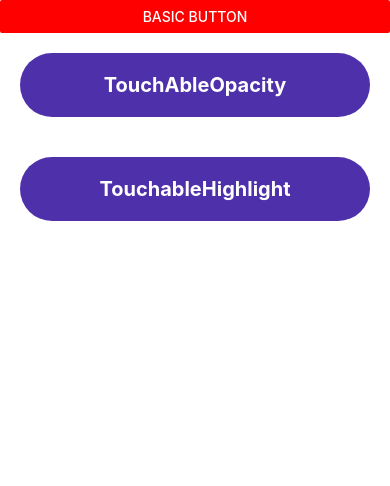
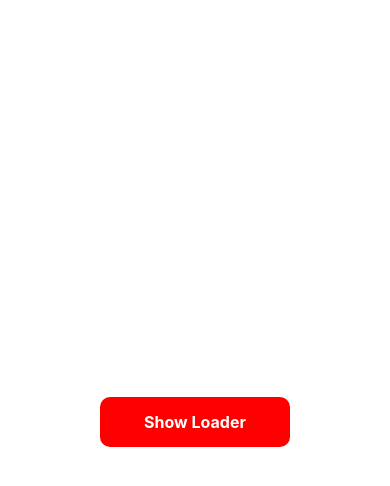
Before and after one commit to YaseenAminM/Learning_React_Native, a React Native app: screen / in a window 390 px wide. Shown: the top 486 px of the page. Built offline with nearby package versions, Linux system fonts and the light colour scheme.

Commit message:
Create a Beautiful Loader with ActivityIndicator

```diff
--- a/App.jsx
+++ b/App.jsx
@@ -24,9 +24,10 @@ import UseEffectUpdatingPhase from './src/components/UseEffectUpdatingPhase';
 import UseEffectUnmountingPhase from './src/components/UseEffectUnmountingPhase';
 import HideShowToggle from './src/components/HideShowToggle';
 import StyleWithButton from './src/components/StyleWithButton';
+import Loader from './src/components/Loader';
 
 export default function App() {
-  return <View style={styles.appContainer}>{<StyleWithButton />}</View>;
+  return <View style={styles.appContainer}>{<Loader />}</View>;
 }
 
 const styles = StyleSheet.create({
--- /dev/null
+++ b/src/components/Loader.jsx
@@ -0,0 +1,48 @@
+/* eslint-disable react-native/no-inline-styles */
+import { View, Text, ActivityIndicator, TouchableOpacity } from 'react-native';
+import React, { useState } from 'react';
+
+export default function Loader() {
+  const [loading, setLoading] = useState(false);
+  return (
+    <View
+      style={{
+        flex: 1,
+        justifyContent: 'center',
+      }}>
+      {loading && (
+        <View>
+          <ActivityIndicator size={56} color={'red'} />
+          <Text
+            style={{
+              textAlign: 'center',
+              marginTop: 15,
+              color: 'red',
+            }}>
+            Loading....
+          </Text>
+        </View>
+      )}
+
+      <TouchableOpacity
+        onPress={() => setLoading(!loading)}
+        style={{
+          padding: 15,
+          backgroundColor: 'red',
+          margin: 25,
+          marginHorizontal: 100,
+          borderRadius: 10,
+        }}>
+        <Text
+          style={{
+            color: '#fff',
+            textAlign: 'center',
+            fontSize: 16,
+            fontWeight: 'bold',
+          }}>
+          {loading ? 'Hide Loader' : 'Show Loader'}
+        </Text>
+      </TouchableOpacity>
+    </View>
+  );
+}
```
